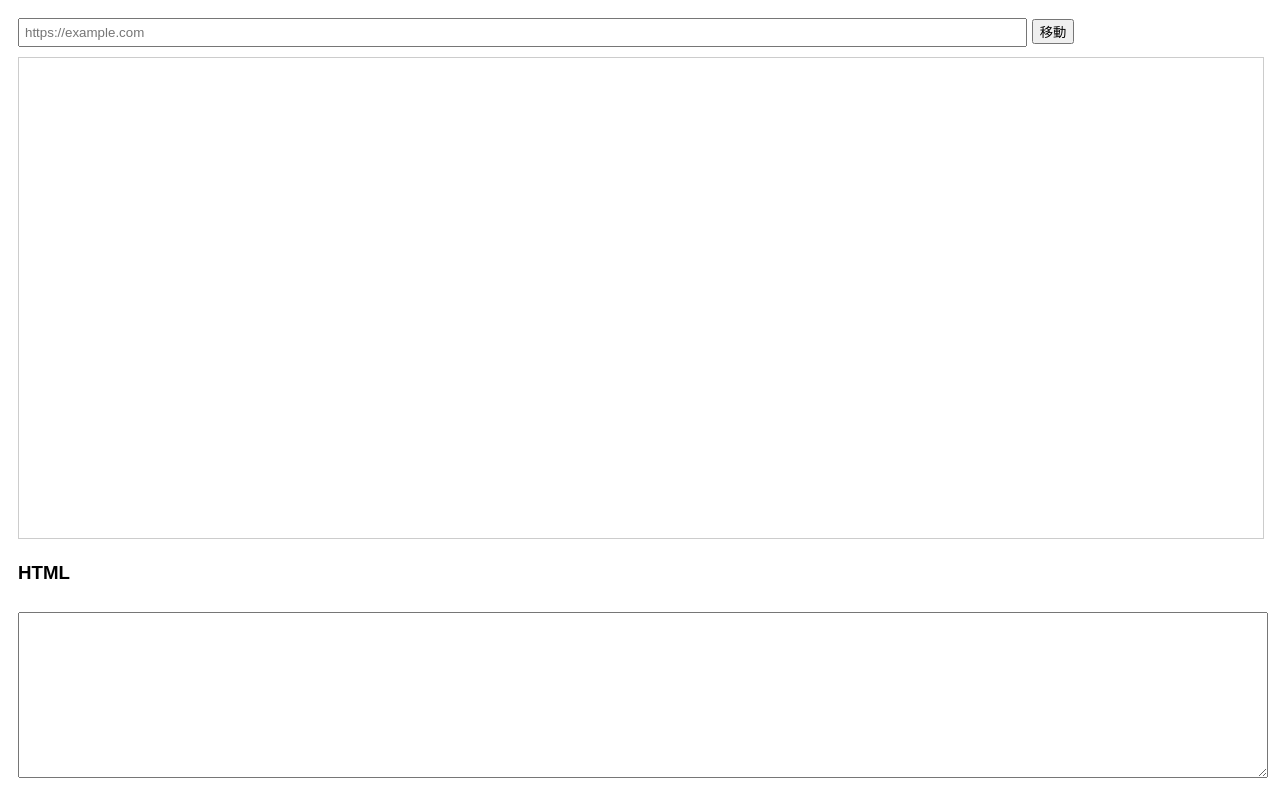
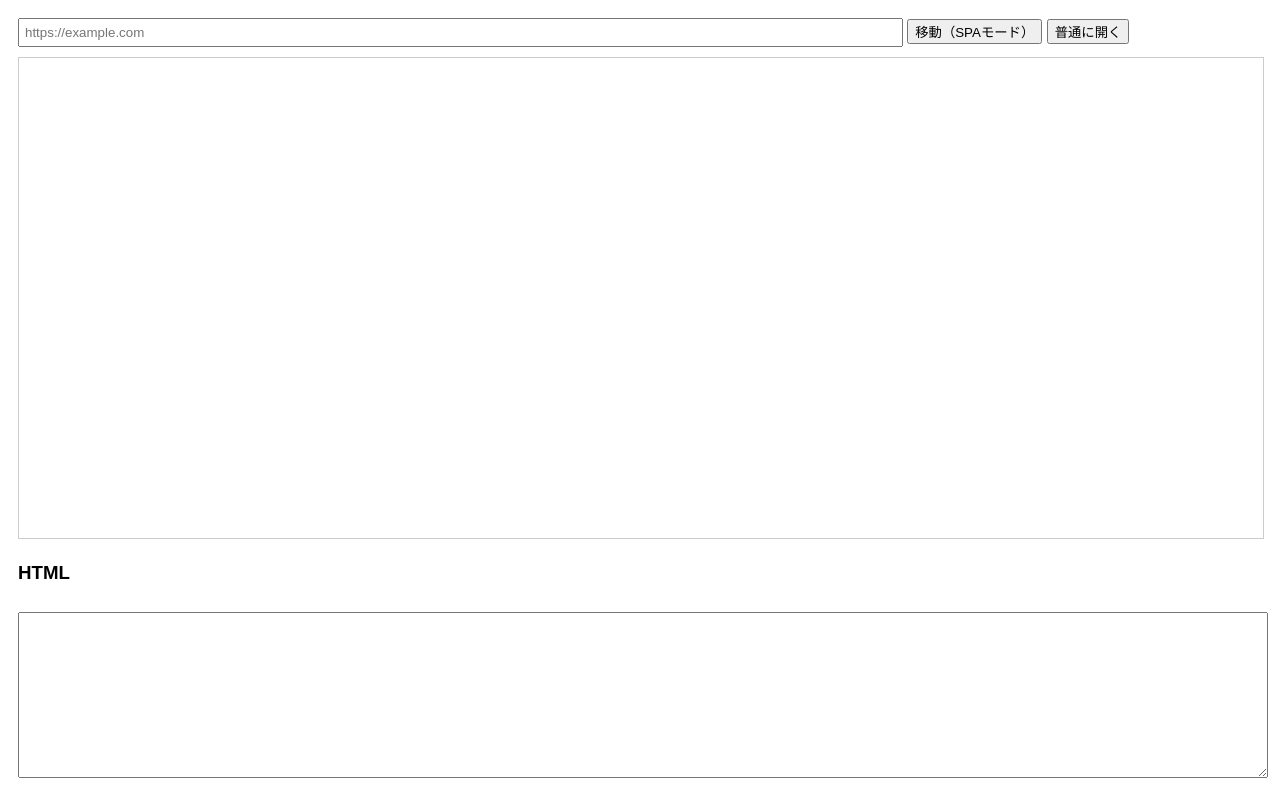
Before and after one commit to kumabird/deta, a website: page public/index.html in a window 1280 px wide. Shown: the top 798 px of the page. Drawn offline with Linux system fonts and the light colour scheme.

Commit message:
Update index.html

```diff
--- a/public/index.html
+++ b/public/index.html
@@ -5,7 +5,7 @@
   <title>Mini Browser</title>
   <style>
     body { font-family: sans-serif; padding: 10px; }
-    #urlBar { width: 80%; padding: 5px; }
+    #urlBar { width: 70%; padding: 5px; }
 
     iframe {
       width: 100%;
@@ -26,7 +26,8 @@
 <body>
 
   <input id="urlBar" placeholder="https://example.com">
-  <button onclick="loadUrl()">移動</button>
+  <button onclick="loadUrl()">移動（SPAモード）</button>
+  <button onclick="openNormal()">普通に開く</button>
 
   <iframe id="preview"></iframe>
 
@@ -45,6 +46,13 @@
       load(url);
     }
 
+    // ▼ 普通の iframe として開く
+    function openNormal() {
+      const url = document.getElementById("urlBar").value;
+      document.getElementById("preview").src = url;
+    }
+
+    // ▼ SPAモード（/fetch → srcdoc）
     async function load(url) {
       const res = await fetch("/fetch", {
         method: "POST",
@@ -67,11 +75,12 @@
         .map(m => m[1]).join("\n\n");
       document.getElementById("jsView").value = js;
 
-      // プレビュー
+      // ▼ プレビュー（SPA対応パッチ付き）
       document.getElementById("preview").srcdoc =
         injectPatches(data.html, data.base);
     }
 
+    // ▼ SPA対応パッチ（fetch書き換え + SW無効化 + 相対リンク捕捉）
     function injectPatches(html, base) {
       return `
         <script>
@@ -98,6 +107,7 @@
       ` + html;
     }
 
+    // ▼ iframe 内リンク → 親で load()
     window.addEventListener("message", (e) => {
       if (e.data.url) load(e.data.url);
     });
```
